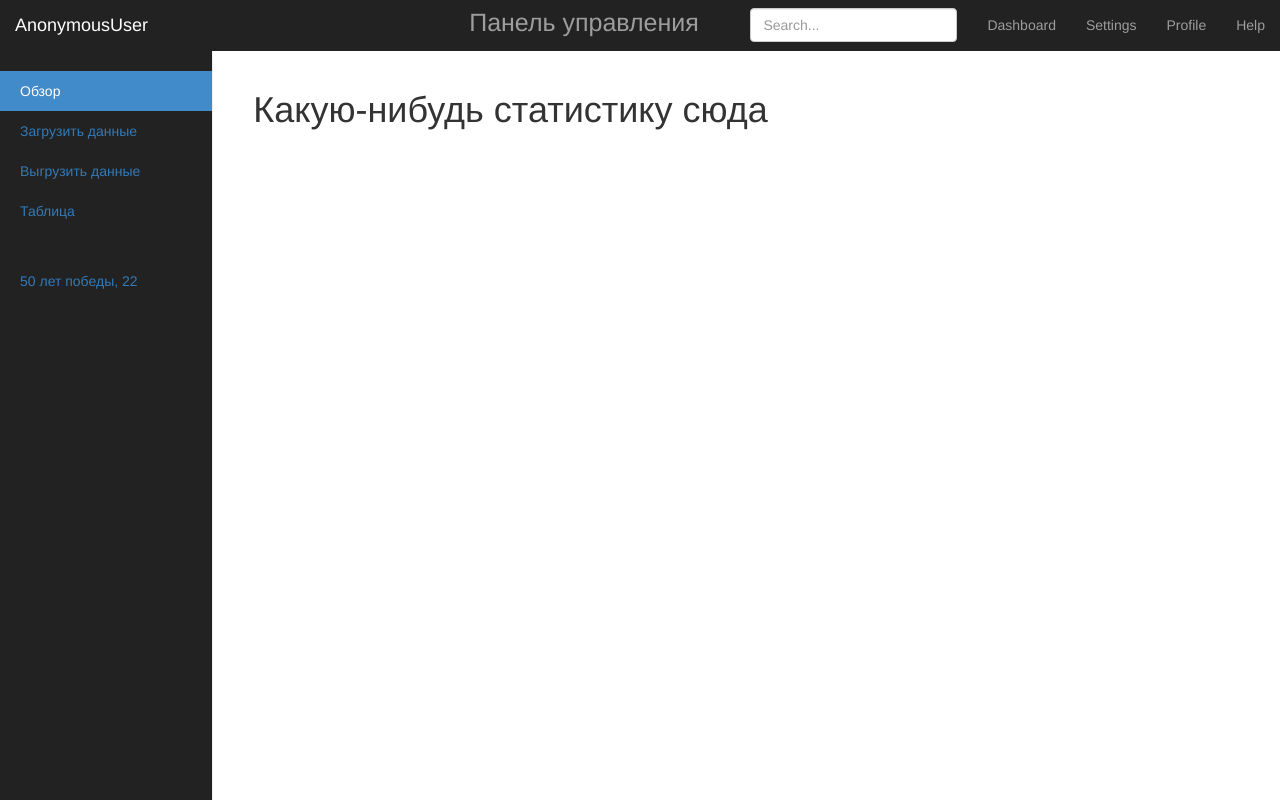
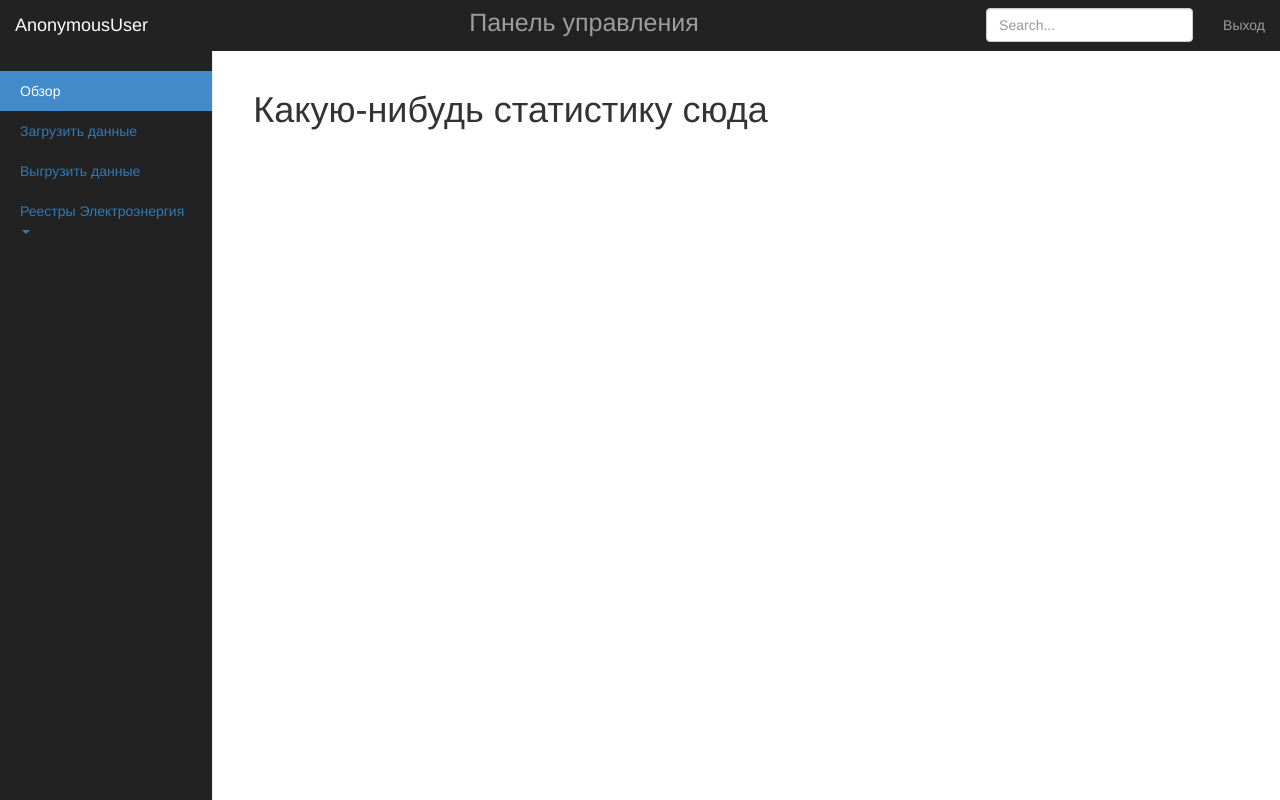
Before and after one commit to AlexeyRadchenko/dclnt, a Django app: template Project/management/templates/management/operator.html in a window 1280 px wide. Run offline with Django 3.2, Linux system fonts and the light colour scheme; the template is opened without the code that fills it, so the values that code supplies are empty; some libraries are stand-ins or nearby versions.

Commit message:
operator template edit

```diff
--- a/Project/management/templates/management/operator.html
+++ b/Project/management/templates/management/operator.html
@@ -30,10 +30,10 @@
         </div>
         <div class="navbar-collapse collapse">
             <ul class="nav navbar-nav navbar-right">
-                <li><a href="#">Dashboard</a></li>
+                <!--<li><a href="#">Dashboard</a></li>
                 <li><a href="#">Settings</a></li>
-                <li><a href="#">Profile</a></li>
-                <li><a href="#" id="log_out">Help</a></li>
+                <li><a href="#">Profile</a></li>-->
+                <li><a href="#" id="log_out">Выход</a></li>
             </ul>
             <form class="navbar-form navbar-right">
                 <input type="text" class="form-control" placeholder="Search...">
@@ -49,9 +49,14 @@
                 <li class="active"><a data-toggle="tab" href="#start">Обзор</a></li>
                 <li><a data-toggle="tab" href="#upload">Загрузить данные</a></li>
                 <li><a data-toggle="tab" href="#download">Выгрузить данные</a></li>
-                <li><a data-toggle="tab" href="#table">Таблица</a></li>
+                <li>
+                    <a href="#" data-target="#item1" data-toggle="collapse" data-parent="#stacked-menu">Реестры Электроэнергия<span class="caret arrow"></span></a>
+                    <ul class="nav nav-stacked collapse left-submenu" id="item1">
+                        <li><a data-toggle="tab" rel="expand" href="#50">50 лет Победы, 22</a></li>
+                        <li><a data-toggle="tab" rel="expand" href="#table">Таблица</a></li>
+                    </ul>
+                </li>
                 <div class="menublank"></div>
-                <li><a data-toggle="tab" href="#50">50 лет победы, 22</a></li>
                 {% for house in houses %}
                     {% if forloop.counter == 1 %}
                         <li><a data-toggle="tab" href="#{{ forloop.counter }}">{{ house.street }}, {{ house.house_number }}</a></li>
@@ -459,7 +464,7 @@
                 </div>
 
             {% for apartments in house_apartments %}
-                <div id="{{ forloop.counter }}" class="tab-pane fade {% if forloop.counter == 1 %}in active{% endif %}">
+                <div id="{{ forloop.counter }}" class="tab-pane fade {% if forloop.counter == 1 %}in {% endif %}">
                         <h1>{{ apartments.house.street }}, {{ apartments.house.house_number }}</h1>
                         {% for apartment in apartments.apartments_data %}
                             <button class="btn btn-primary kv_button" value="{{ apartment.0 }}">{{ apartment.0 }}<span hidden id = "acc">{{ apartment.1 }}</span></button>
--- a/Project/static/css/management/operator.css
+++ b/Project/static/css/management/operator.css
@@ -48,7 +48,6 @@ body {
   color: #fff;
   background-color: #428bca;
 }
-
 
 /*
  * Main content
--- a/Project/static/js/management/operator.js
+++ b/Project/static/js/management/operator.js
@@ -11,12 +11,15 @@ $( document ).ready(function() {
 
     var removeActive = function() {
         $('nav.a').parents( "li, ul" ).removeClass("active");
+        $('.collapse.a').parents("li, ul").removeClass("active");
     };
+
 
     $( "nav.li" ).click(function() {
         removeActive();
         $(this).addClass( "active" );
     });
+
 
     removeActive();
     $( "a[href='" + location.hash + "']" ).parent( "li" ).addClass( "active" );
@@ -30,12 +33,16 @@ $( document ).ready(function() {
     myRedirect('/management/login/')*/
 
     $( ".nav-sidebar a" ).click(function() {
-        console.log();
+
         var tub_num = $(this).attr('href')[1];
-        $('#counters-tabs-'+tub_num).empty();
-        //$('#kv_num').empty();
-        $("div.save_form#{0} > H1".f(tub_num)).empty();
-        //$('div.save_form#'+tub_num+' > H1'.f(tub_num)).empty();
+
+        if (typeof tub_num !== 'undefined')
+        {
+            $('#counters-tabs-' + tub_num).empty();
+            //$('#kv_num').empty();
+            $("div.save_form#{0} > H1".f(tub_num)).empty();
+            //$('div.save_form#'+tub_num+' > H1'.f(tub_num)).empty();
+        }
     });
 
 
```
Also changed, not shown: Project/README.md.
